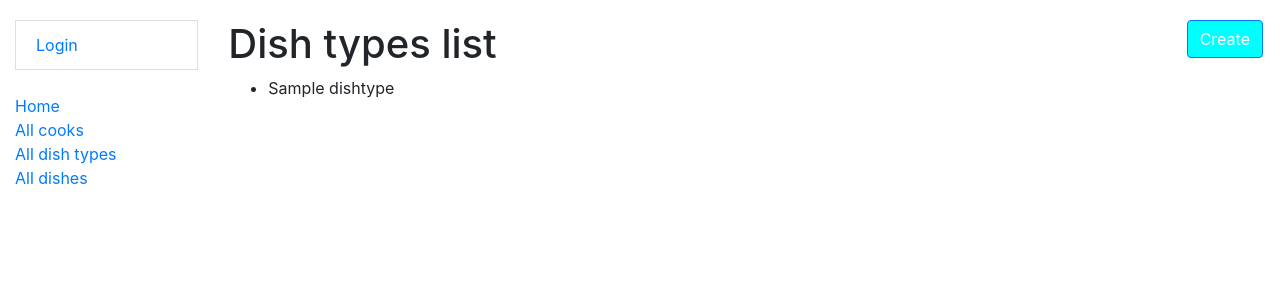
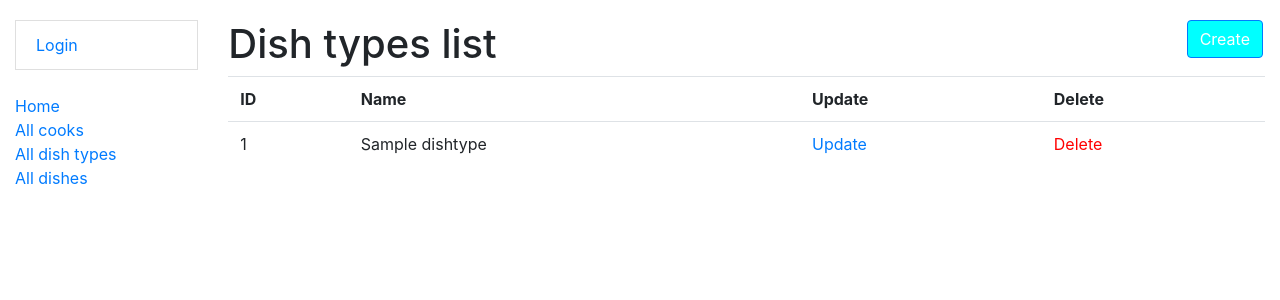
Before and after one commit to RomanDanyl/Restaurant-kitchen-service, a Django app: page /kitchen/dish-types/ in a window 1280 px wide. Shown: the top 300 px of the page. Run offline with Django 5.2, Linux system fonts and the light colour scheme; tables that the repository leaves empty hold one stand-in row (values such as "Sample post").

Commit message:
Change the display of the list of dish types to a table, add update/delete buttons

```diff
--- a/templates/kitchen/dish_type_list.html
+++ b/templates/kitchen/dish_type_list.html
@@ -7,11 +7,37 @@
     </a>
   </h1>
   {% if dish_type_list %}
-    <ul>
+    <table class="table">
+      <tr>
+        <th>ID</th>
+        <th>Name</th>
+        <th>Update</th>
+        <th>Delete</th>
+      </tr>
+
       {% for dish_type in dish_type_list %}
-        <li>{{ dish_type.name }}</li>
+        <tr>
+          <td>
+              {{ dish_type.id }}
+          </td>
+          <td>
+              {{ dish_type.name }}
+          </td>
+          <td>
+              <a href="{% url 'kitchen:dish-type-update' pk=dish_type.id %}">
+                Update
+              </a>
+            </td>
+            <td>
+              <a style="color: red"
+                href="{% url 'kitchen:dish-type-delete' pk=dish_type.id %}">
+                Delete
+              </a>
+            </td>
+        </tr>
       {% endfor %}
-    </ul>
+    </table>
+
   {% else %}
     <p>There are no dish types</p>
   {% endif %}
```
